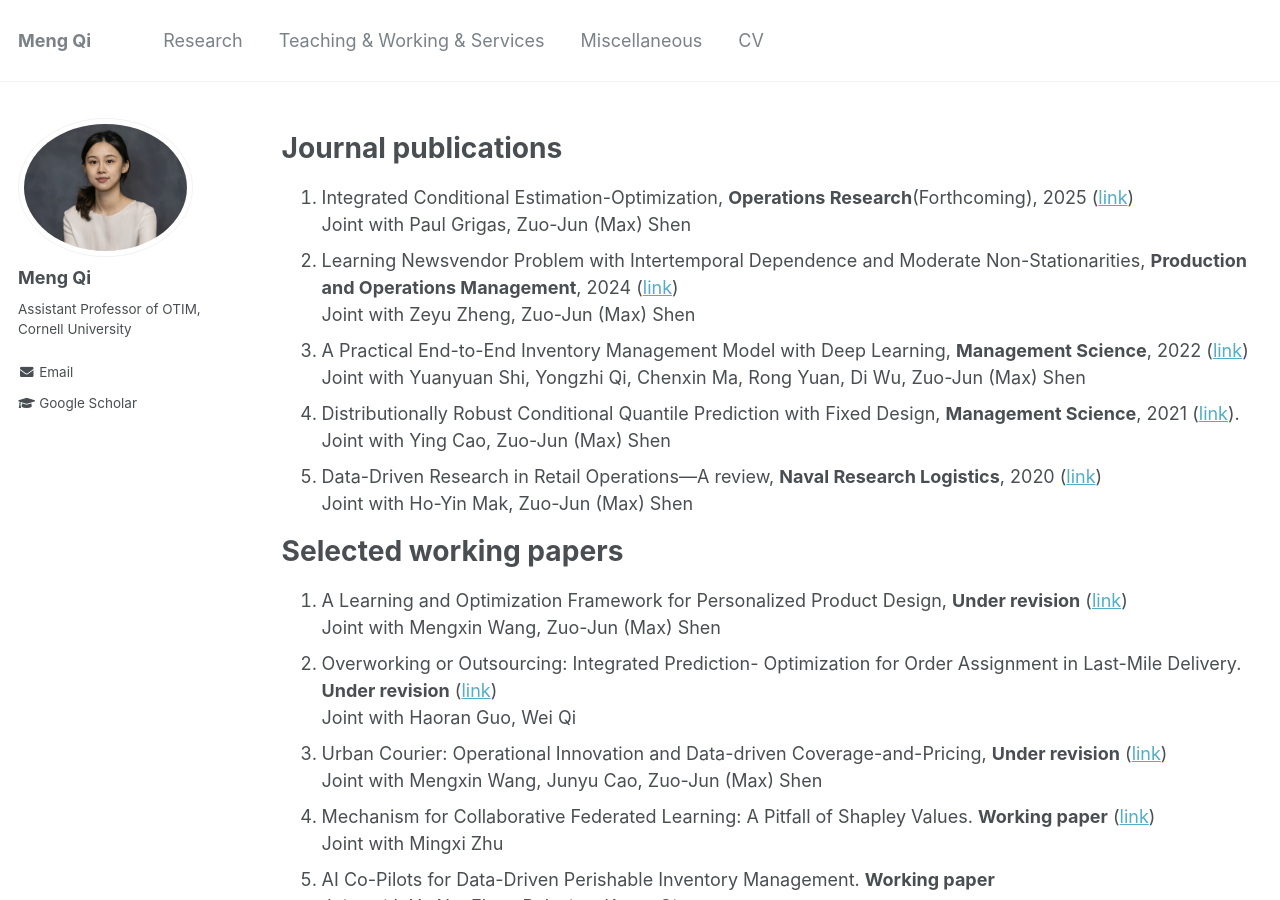
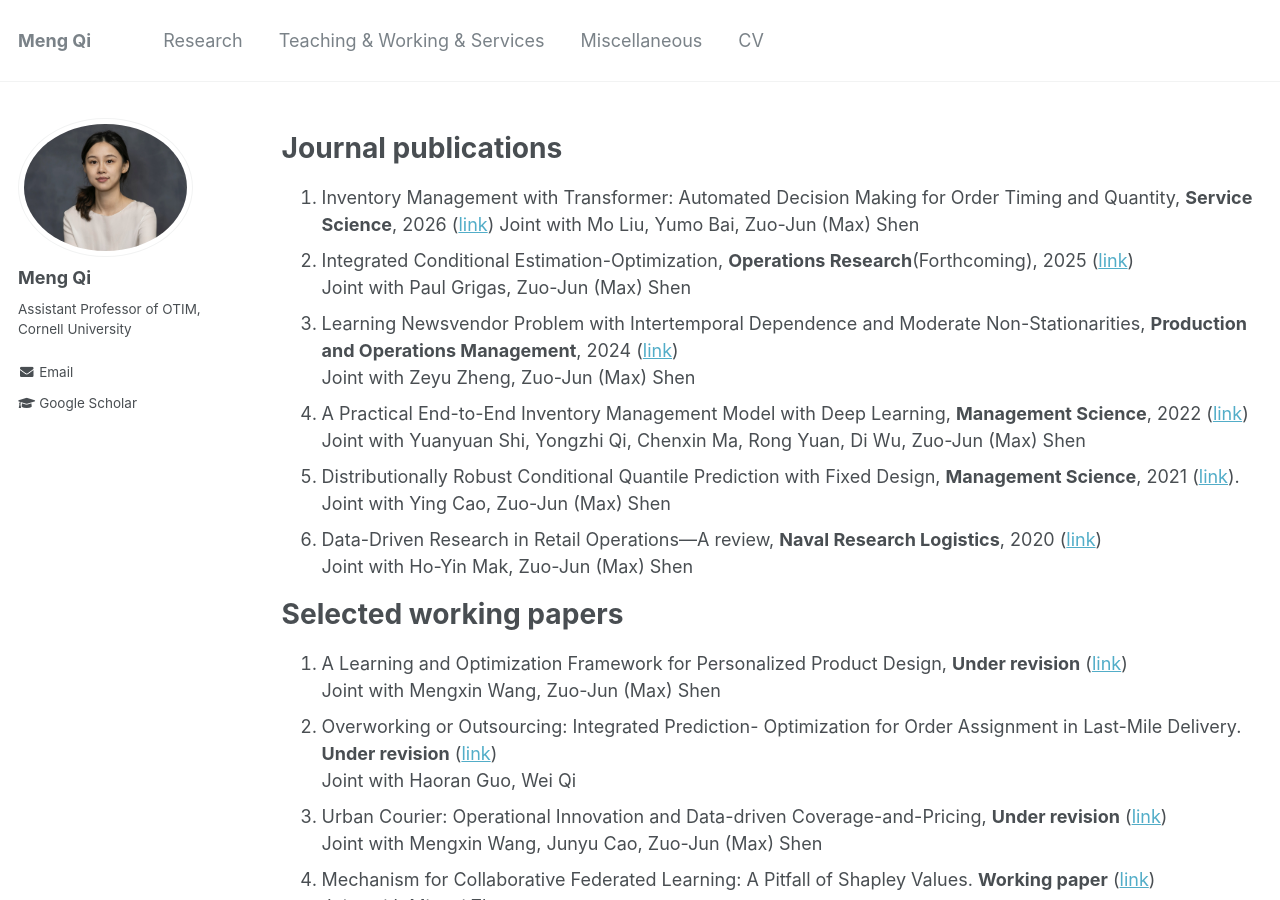
Before and after one commit to alicemengqi/site, a Jekyll site: the page built from _pages/publications.md, in a window 1280 px wide and 900 px high. Built offline with Jekyll 4.4.1, drawn with Linux system fonts in a browser that asks for light colours.

Commit message:
Add new journal publication entry

```diff
--- a/_pages/publications.md
+++ b/_pages/publications.md
@@ -7,8 +7,11 @@ author_profile: true
 {% include base_path %}
 
 # Journal publications
+1. Inventory Management with Transformer: Automated Decision Making for Order Timing and Quantity, **Service Science**, 2026
+([link](https://doi.org/10.1287/serv.2024.0236))
+Joint with Mo Liu, Yumo Bai, Zuo-Jun (Max) Shen
 1. Integrated Conditional Estimation-Optimization, **Operations Research**(Forthcoming), 2025
-([link](https://arxiv.org/abs/2110.12351))
+([link](https://doi.org/10.1287/opre.2023.0427))
 Joint with Paul Grigas, Zuo-Jun (Max) Shen
 1. Learning Newsvendor Problem with Intertemporal Dependence and Moderate Non-Stationarities, **Production and Operations Management**, 2024 ([link](https://journals.sagepub.com/doi/abs/10.1177/10591478241242122))
 Joint with Zeyu Zheng, Zuo-Jun (Max) Shen
```
